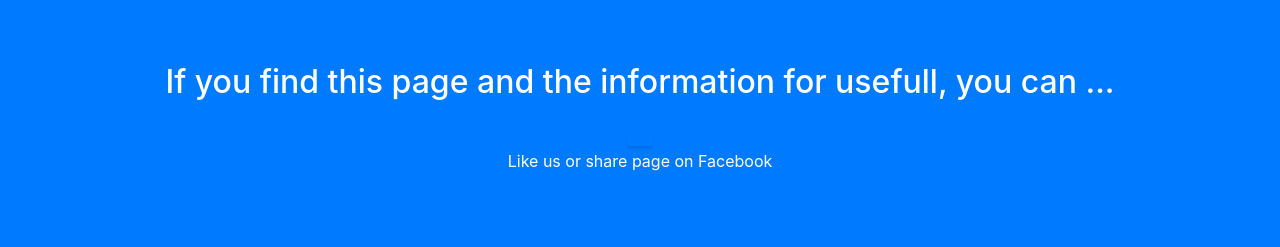
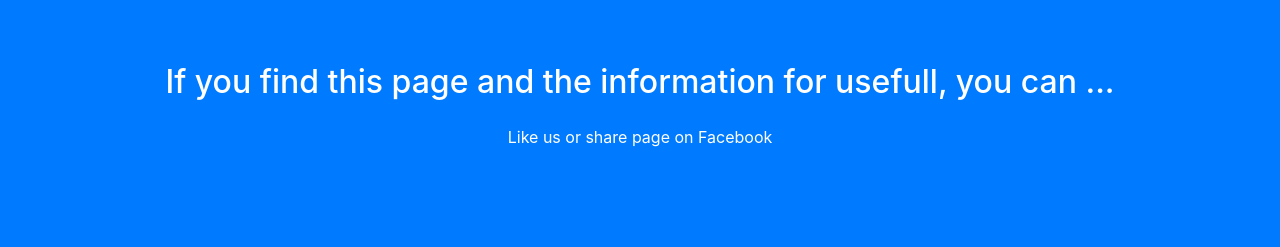
Before and after one commit to Fifoza/fifoza.github.io, a website with bundled scripts: page index.html in a window 1280 px wide. Shown: the part 4360-4607 px from the top of the page. Built offline with nearby package versions, Linux system fonts and the light colour scheme.

Commit message:
Add files via upload

```diff
--- a/index.html
+++ b/index.html
@@ -310,7 +310,7 @@
           }(document, 'script', 'facebook-jssdk'));
         </script>
         <h2 class="mb-4">If you find this page and the information for usefull, you can ... </h2>
-        <button class="btn bg-primary"></button>
+
         <div class="fb-like" data-href="https://www.fifoza.github.io" data-layout="standard" data-action="like"
           data-show-faces="true">Like us or share page on Facebook
         </div>
```
